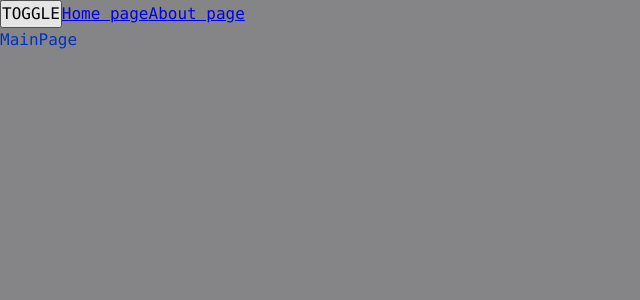
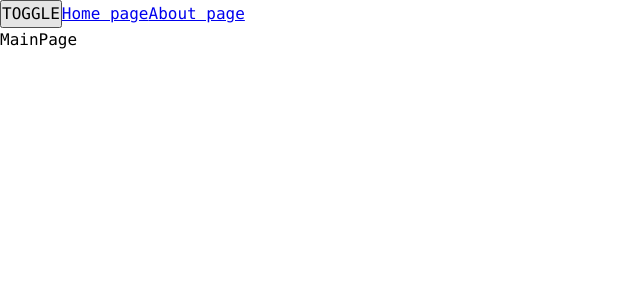
Before and after one commit to Chrnbrvkn/react_tools, a React app: page / in a window 1280 px wide. Shown: the top 300 px of the page, without its empty margins (0-640 px from the left). Built offline with nearby package versions, Linux system fonts and the light colour scheme.

Commit message:
add classnames

```diff
--- a/src/App.tsx
+++ b/src/App.tsx
@@ -5,13 +5,14 @@
 import { Link } from "react-router-dom";
 import { Suspense } from "react";
 import { useTheme } from "./theme/useTheme";
+import { classNames } from "./helpers/classNames/classNames";
 
 export default function App() {
 
   const {theme, toggleTheme} = useTheme();
 
   return (
-    <div className={`app ${theme}`}>
+    <div className={classNames('app', { }, [ ])}>
       <button onClick={toggleTheme}>TOGGLE</button>
       <Link to={"/"}>Home page</Link>
       <Link to={"/about"}>About page</Link>
--- /dev/null
+++ b/src/helpers/classNames/classNames.ts
@@ -0,0 +1,13 @@
+
+type Mods = Record<string, boolean | string>;
+
+export function classNames(mainClass: string, mode: Mods, additional: string[]): string {
+
+  return [
+    mainClass,
+    ...additional,
+    ...Object.entries(mode)
+      .filter(([className, value]) => Boolean(value))
+      .map(([className]) => className)
+  ].join(' ')
+}
```
